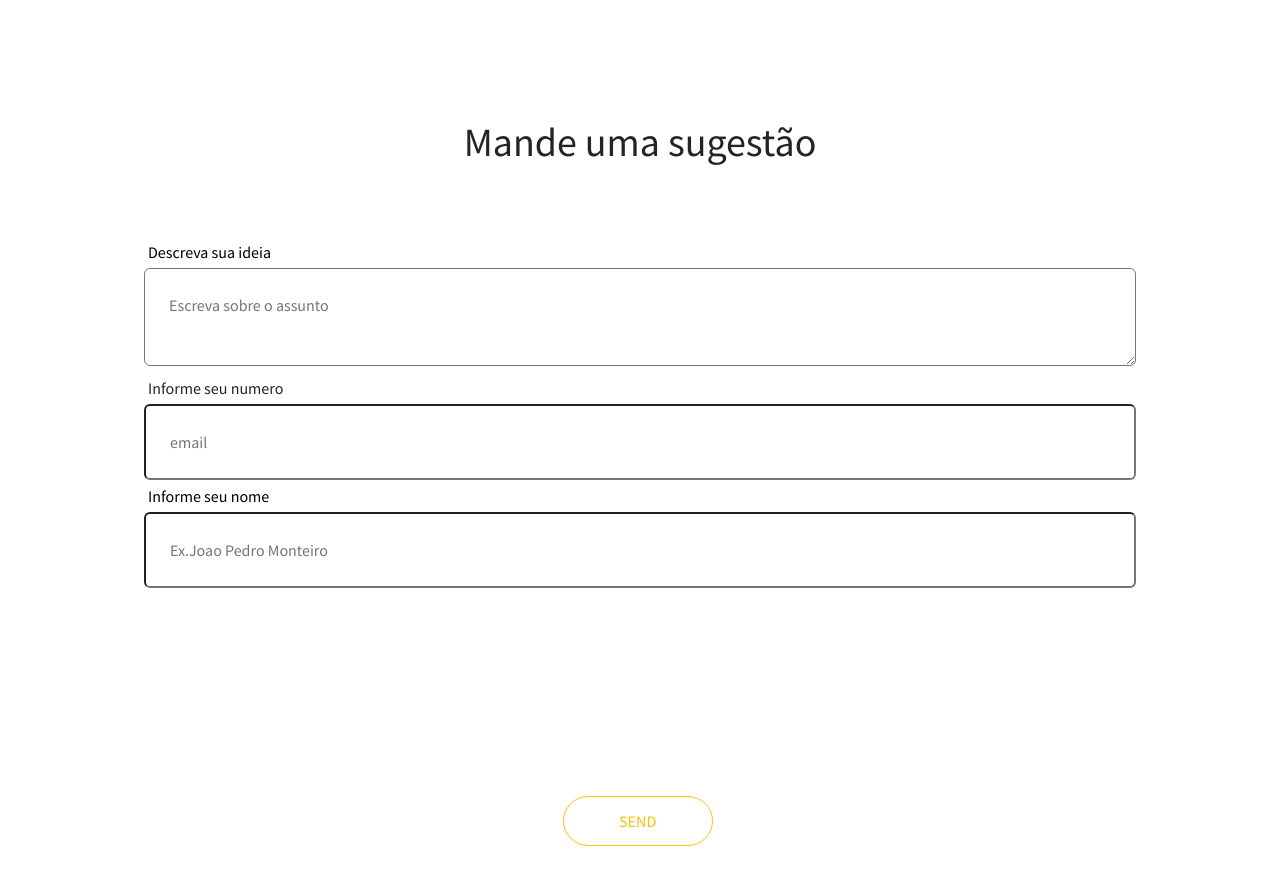
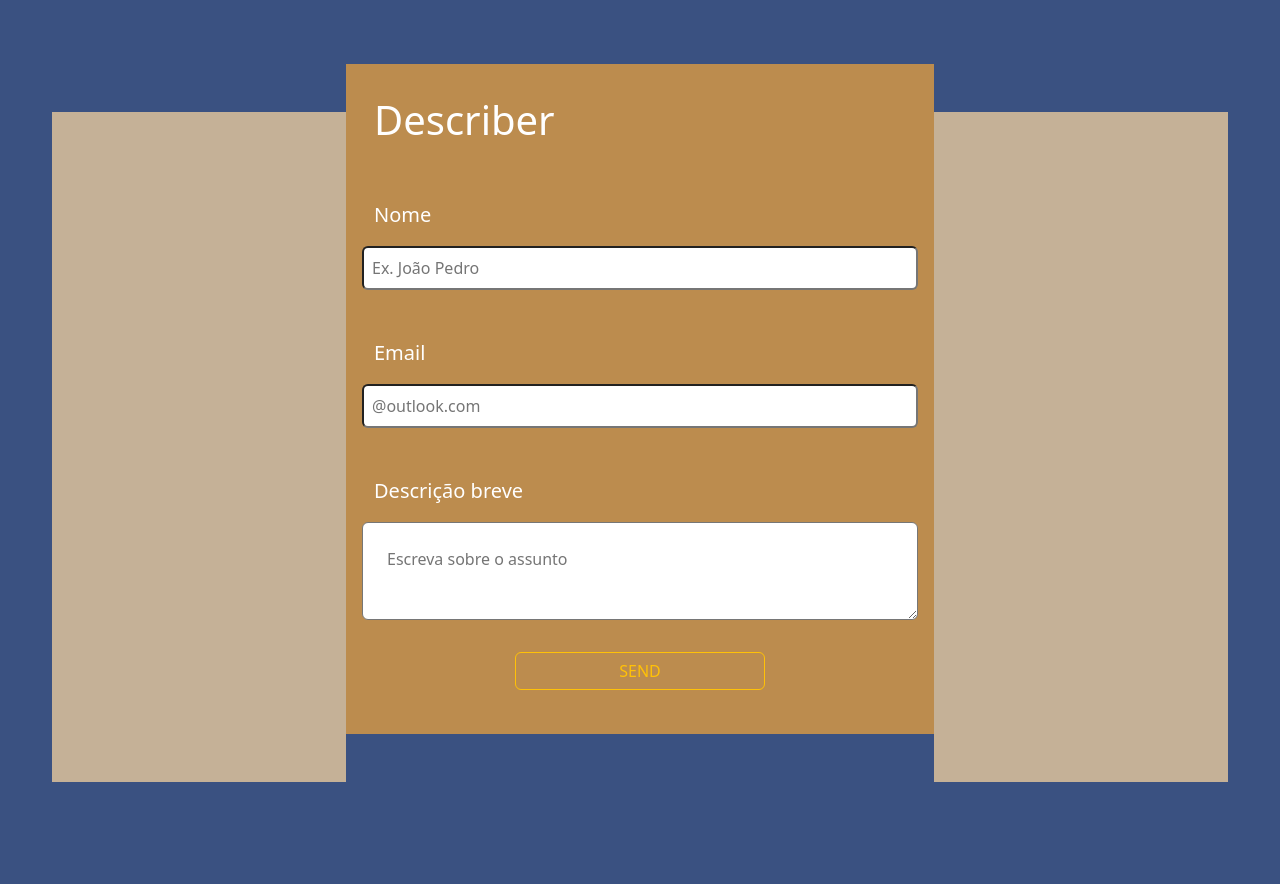
Before and after one commit to joaoth1650/tentativeVite, a React (Vite) app: page / in a window 1280 px wide. Shown: the top 884 px of the page. After the commit the page ends 846 px from the top, so only its background shows below. Built offline with nearby package versions, Linux system fonts and the light colour scheme.

Commit message:
Estilizando

```diff
--- a/index.html
+++ b/index.html
@@ -10,7 +10,7 @@
     <link href="https://cdn.jsdelivr.net/npm/bootstrap@5.2.3/dist/css/bootstrap.min.css" rel="stylesheet" integrity="sha384-rbsA2VBKQhggwzxH7pPCaAqO46MgnOM80zW1RWuH61DGLwZJEdK2Kadq2F9CUG65" crossorigin="anonymous">
     <title>AdventureCake</title>
   </head>
-  <body>
+  <body style="background-color: rgba(58, 81, 129, 1)">
     <div id="root"></div>
     <script type="module" src="/src/main.tsx"></script>
     <script src="https://cdn.jsdelivr.net/npm/bootstrap@5.2.3/dist/js/bootstrap.bundle.min.js" integrity="sha384-kenU1KFdBIe4zVF0s0G1M5b4hcpxyD9F7jL+jjXkk+Q2h455rYXK/7HAuoJl+0I4" crossorigin="anonymous"></script>
--- a/src/main.tsx
+++ b/src/main.tsx
@@ -1,6 +1,5 @@
 import React from 'react'
 import ReactDOM from 'react-dom/client'
-
 
 import './styles/global.css'
 import  Home  from './pages/home'
--- a/src/pages/home.tsx
+++ b/src/pages/home.tsx
@@ -1,13 +1,5 @@
 import { useState } from 'react';
-import styled from 'styled-components';
-
-const Boton = styled.button`
-    padding: 5px;
-    height: 50px;
-    width: 150px;
-    border-radius: 50px;
-    `
-
+import './style.css'
 
 const Home = () => {
 const [description, setDescription] = useState<string>("")
@@ -15,8 +7,6 @@ const [email, setEmail] = useState<string>("")
 const [name, setName] = useState<string>("")
 const [color, setColor] = useState<string>("btn btn-outline-warning ")
 const [formulario, setFormulario] = useState<string>("grid grid-flow-col grid-cols-1 grid-rows-1 gap-4")
-const [formularioSmall, setFormularioSmall] = useState<string>("grid grid-flow-col grid-cols-1 grid-rows-1 gap-4")
-const [thanks, setThanks] = useState<string>("hidden")
 const [Label, setLabel] = useState<string>("SEND")
 
 const send = () => {
@@ -27,7 +17,7 @@ const send = () => {
                 "title": email,
                 "description": description,
                 "footer": {
-                    "text": "Obrigado, att:" + " " + name
+                    "text": "atenciosamente:" + " " + name
                 }
             }]
 }
@@ -43,7 +33,6 @@ const send = () => {
                 setName("")
                 setEmail("")
                 setFormulario("hidden grid grid-flow-col grid-cols-3 grid-rows-1 gap-4")
-                setThanks("grid grid-flow-col grid-cols-3 grid-rows-1 gap-4")
                 })
     }
     else {
@@ -53,34 +42,27 @@ const send = () => {
 }
 
   return (
-    <div>
-        <div className="">
-            <div className="">
-                <div className="text-center fs-1">Mande uma sugestão </div>
-                <div className={formulario}>
-                    <div className="flex flex-col">
-                        <div className="flex flex-col">
-                            <label className="text-black text-base font-normal p-1">Descreva sua ideia </label>
-                            <textarea value={description} onChange={e => setDescription(e.target.value)} placeholder="Escreva sobre o assunto" className="p-4 rounded col-12" />
-                            <br></br>
-                            <label className="text-blacktext-base font-normal p-1">Informe seu numero</label>
-                            <input value={email} onChange={e => setEmail(e.target.value)} type="email" placeholder="email" className="p-4 rounded col-12" />
-                            <br></br>
-                            <label className="text-black text-base font-normal p-1">Informe seu nome</label>
-                            <input value={name} onChange={e => setName(e.target.value)} type="text" placeholder="Ex.Joao Pedro Monteiro" className="p-4 rounded col-12" />
-                        </div>
-                    </div>
+    <div className="row">
+        <div className=" bg-segundary mt-5 w-25 col-4"></div>
+            <div className="bg-escolhido w-50 mb-5 col-4" style={{height:"670px"}}>
+                <h1 className="text-white">Describer</h1>
+                <div className="row">
+                    <label className="text-white fs-5">Nome</label>
+                    <input value={name} onChange={e => setEmail(e.target.value)} type="email" placeholder="Ex. João Pedro" className="p-2 rounded col-12" />
                 </div>
-                <div className={thanks}>
-                    <div></div>
-                    <div className="text-center text-4x1 font-bold text-gray-100 mt-10"></div>
-                    <div></div>
+                <div className="row">
+                    <label className="text-white fs-5">Email</label>
+                    <input value={email} onChange={e => setEmail(e.target.value)} type="email" placeholder="@outlook.com" className="p-2 rounded col-12" />
+                </div>
+                <div className="row">
+                    <label className="text-white fs-5 col-12">Descrição breve </label>
+                    <textarea value={description} onChange={e => setDescription(e.target.value)} placeholder="Escreva sobre o assunto" className="p-4 rounded col-12" />
+                </div>
+                <div className="d-grid gap-2 col-6 mx-auto">
+                    <button onClick={send} className="btn btn-outline-warning" type="button">{Label}</button>
                 </div>
             </div>
-            <div className="d-grid gap-2 col-2 mx-auto">
-                <Boton onClick={send} className={color}>{Label}</Boton>
-            </div>
-        </div>
+        <div className="bg-segundary mt-5 w-25 col-4"></div>
     </div>
   )
 }
--- a/src/pages/style.css
+++ b/src/pages/style.css
@@ -1,33 +1,18 @@
-#button {
-  position: relative;
-
-  animation-name: ladoUM;
-  animation-duration: 3s;
-  animation-delay: 2s;
-  animation-iteration-count: infinite;
-  animation-direction: alternate;
+body {
+  background-color: rgba(58, 81, 129, 1);
 }
 
+.bg-escolhido {
+  background: #BC8C4E;
+}
+.bg-segundary {
+  background: #C5B197;
+}
 
-@keyframes ladoUM {
-  0% {
-    left: 0;
-    top: 0;
-  }
-  25% {
-    left: 600px;
-    top: 0;
-  }
-  50% {
-    left: 600px;
-    top: 600px;
-  }
-  75% {
-    left: 0;
-    top: 600px;
-  }
-  100% {
-    left: 0px;
-    top: 0px;
-  }
+.h-60 {
+ height: 802px;
+ background: #BC8C4E;
 }
+.w-60 {
+  width: 510px;
+}
--- a/src/styles/global.css
+++ b/src/styles/global.css
@@ -1,12 +1,3 @@
 * {
-  margin: 0;
   padding: 1rem;
-  box-sizing: border-box;
 }
-
-body, input, button {
-  font-size: 16px;
-  font-family: 'Source Sans Pro', sans-serif;
-
-  -webkit-font-smoothing: antialiased;
-}
```
Also changed, not shown: ffdsfs.html (added, +22 -0 lines).
